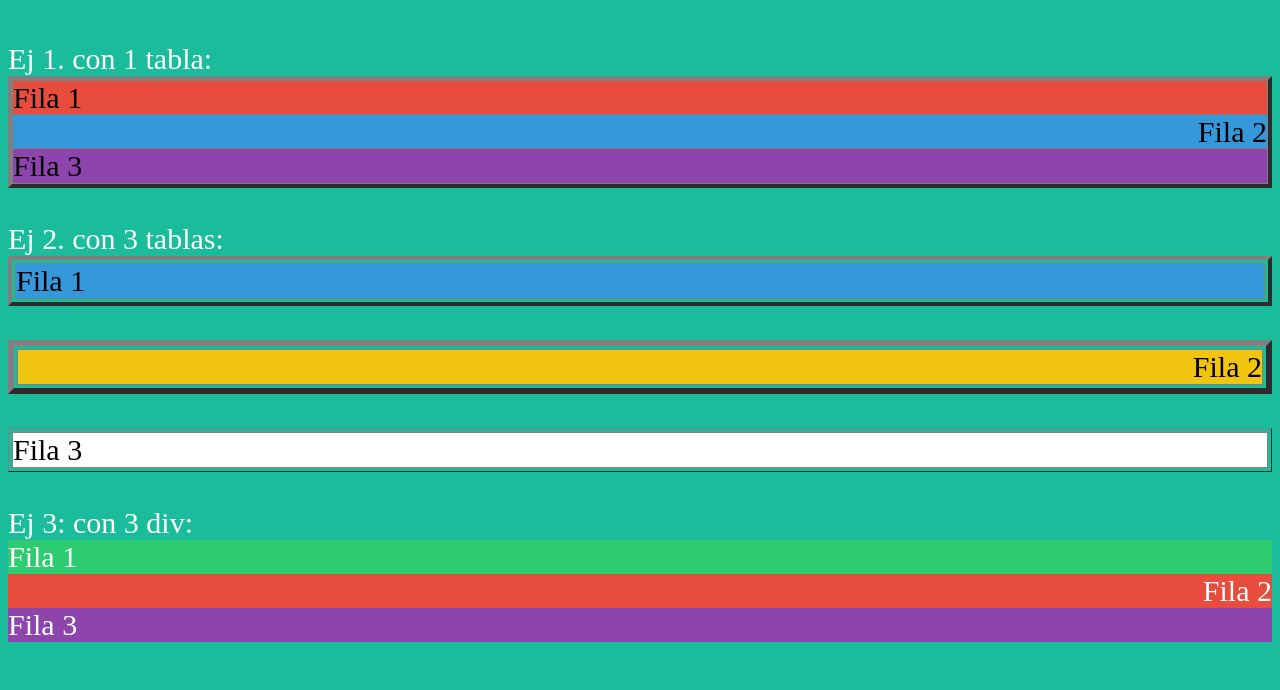
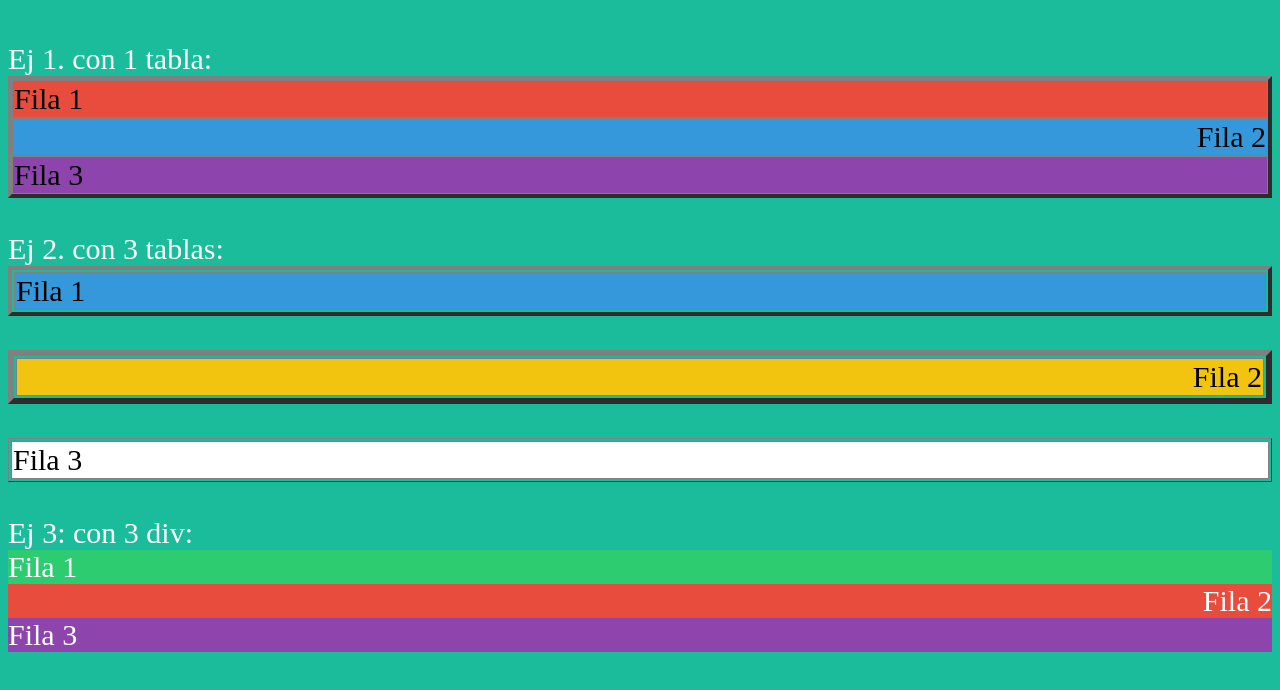
Before and after one commit to AngelPerezRodriguezRodriguez/prog_web_uno, a plain HTML site: page 03_tablas/indexClase.html in a window 1280 px wide. Drawn offline with Linux system fonts and the light colour scheme.

Commit message:
Toques finales a trabajo tablas

```diff
--- a/03_tablas/estilo.css
+++ b/03_tablas/estilo.css
@@ -4,10 +4,14 @@ body {
     font-size: 30px;
 }
 
-
 table {
     width: 100%;
 }
+
+td {
+    border: gray 1px solid;
+}
+
 
 
 .redBackGr {
@@ -17,7 +21,6 @@ table {
 .blueBackGr {
     background-color: #3498DB;
 }
-
 
 .purpleBackGr {
     background-color: #8E44AD;
@@ -36,9 +39,11 @@ table {
 }
 
 
+
 .whiteLetter {
     color: white;
 }
+
 
 
 .border1{
@@ -46,22 +51,9 @@ table {
 }
 
 .border2{
-    border: gray 4px outset;
+    border: gray 6px outset;
 }
 
 .border3{
-    border: gray 6px outset;
-}
-
-.border4{
     border: gray 1px outset;
 }
-
-.grayBorder {
-    border: gray 1px solid;
-}
-
-
-.noMargPadd {
-    margin: -3px;
-}
--- a/03_tablas/indexClase.html
+++ b/03_tablas/indexClase.html
@@ -1,10 +1,11 @@
 <!DOCTYPE html>
-<html lang="en">
+<html lang="es">
 
 <head>
     <meta charset="UTF-8">
     <meta http-equiv="X-UA-Compatible" content="IE=edge">
     <meta name="viewport" content="width=device-width, initial-scale=1.0">
+
     <link rel="stylesheet" href="estilo.css">
     <title>Tabla de Colores con Aaron</title>
 </head>
@@ -14,28 +15,22 @@
 
     <div class="whiteLetter">Ej 1. con 1 tabla:</div>
 
-    <table class="border1">
+    <table class="border1" cellspacing="0">
         <tr>
-            <td>
-                <div class="redBackGr grayBorder noMargPadd">
-                    Fila 1
-                </div>
+            <td class="redBackGr">
+                Fila 1
             </td>
         </tr>
 
         <tr>
-            <td>
-                <div align="right" class="blueBackGr grayBorder noMargPadd">
-                    Fila 2
-                </div>
+            <td class="blueBackGr" align="right">
+                Fila 2
             </td>
         </tr>
 
         <tr>
-            <td>
-                <div class="purpleBackGr grayBorder noMargPadd">
-                    Fila 3
-                </div>
+            <td class="purpleBackGr">
+                Fila 3
             </td>
         </tr>
     </table>
@@ -44,12 +39,20 @@
 
     <div class="whiteLetter">Ej 2. con 3 tablas:</div>
 
+    <table class="border1">
+        <tr>
+            <td class="blueBackGr">
+                Fila 1
+            </td>
+        </tr>
+    </table>
+
+    <br>
+
     <table class="border2">
         <tr>
-            <td>
-                <div class="blueBackGr grayBorder">
-                    Fila 1
-                </div>
+            <td class="yellowBackGr" align="right">
+                Fila 2
             </td>
         </tr>
     </table>
@@ -58,22 +61,8 @@
 
     <table class="border3">
         <tr>
-            <td>
-                <div align="right" class="yellowBackGr grayBorder">
-                    Fila 2
-                </div>
-            </td>
-        </tr>
-    </table>
-
-    <br>
-
-    <table class="border4">
-        <tr>
-            <td>
-                <div class="whiteBackGr grayBorder">
-                    Fila 3
-                </div>
+            <td class="whiteBackGr">
+                Fila 3
             </td>
         </tr>
     </table>
@@ -86,7 +75,7 @@
         Fila 1
     </div>
 
-    <div align="right" class="redBackGr whiteLetter">
+    <div class="redBackGr whiteLetter" align="right">
         Fila 2
     </div>
 
```
